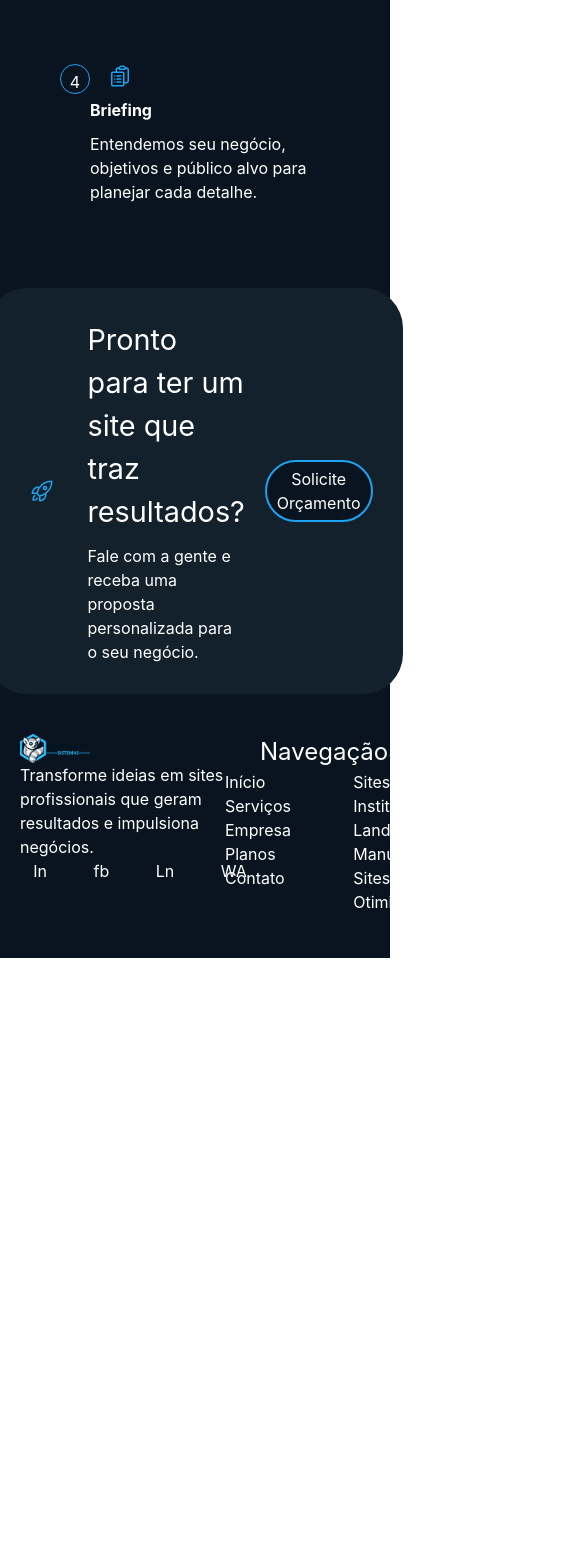
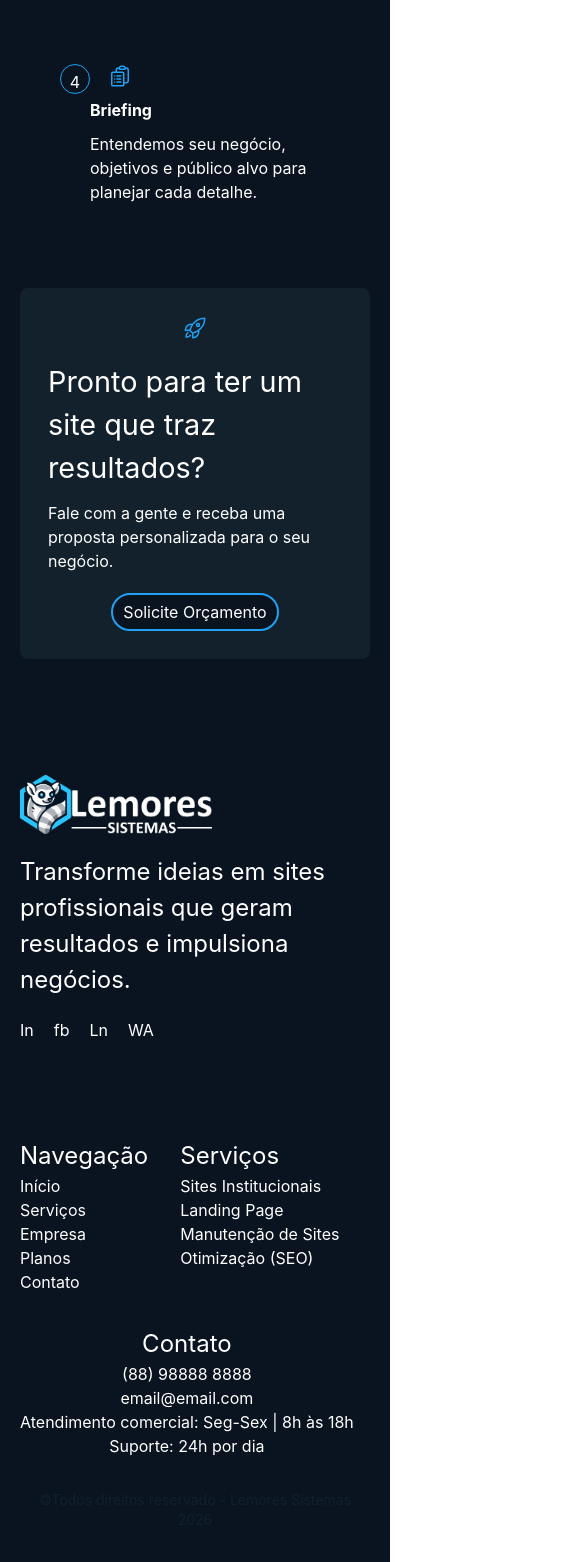
Before and after one commit to WerbystonLemos/lemores, a React (Create React App) app: page / in a window 390 px wide. Shown: the part 2253-3815 px from the top of the page, 585 px wide, since content can reach past the window. Before the commit the page ends 3211 px from the top, so only its background shows below. Built offline with nearby package versions, Linux system fonts and the light colour scheme.

Commit message:
[Fix] correção de responsividade

```diff
--- a/src/assets/css/footer.css
+++ /dev/null
@@ -1,49 +0,0 @@
-.containerFooter, .footerItem, .footerItemRS
-{
-    display: flex;
-    align-items: center;
-    justify-content: center;
-}
-.containerFooter
-{
-    padding: 20px;
-    justify-content: space-between;
-    align-items: start;
-}
-.footerItem
-{
-    align-items: start;
-    /* gap: 30px; */
-    flex-direction: column;
-}
-.footerItem img
-{
-    width: 70px;
-}
-.footerItem p
-{
-    color: var(--white);
-    width: 15rem;
-}
-.footerItemRS
-{
-    color: var(--white);
-    width: 100%;
-    gap: 20px;
-    justify-content: space-around;
-}
-.footerItem h1
-{
-    color: var(--white);
-    font-size: 1.5em;
-}
-.footerItem ul
-{
-    color: var(--white);
-    text-decoration: none;
-    list-style-type: none;
-}
-.footerItem ul li
-{
-    margin-left: -35px;
-}
--- a/src/assets/css/ready.css
+++ /dev/null
@@ -1,33 +0,0 @@
-.containerReady, #ready
-{
-    display: flex;
-    align-items: center;
-    justify-content: center;
-}
-.containerReady
-{
-    padding: 20px;
-}
-#ready
-{
-    gap: 20px;
-    background-color: var(--terceary);
-    padding: 30px;
-    border-radius: 40px;
-}
-#ready div svg
-{
-    width: 50px;
-    color: var(--secondary);
-}
-#ready div:nth-child(2)
-{
-    color: var(--white);
-    display: flex;
-    flex-direction: column;
-    gap: 10px;
-}
-#ready div:nth-child(2) > span:nth-child(1)
-{
-    font-size: 1.8em;
-}
--- a/src/parts/Footer.jsx
+++ b/src/parts/Footer.jsx
@@ -1,17 +1,16 @@
-import './../assets/css/footer.css'
-import logomarca from '../assets/images/logomarca.png'
+import logomarca from '../assets/images/logomarcaBCO.png'
 
 export default function Footer()
 {
     return(
-        <div className="containerFooter">
+        <div className="flex items-start justify-between px-5 py-8 flex-col gap-8">
 
-            <div className="footerItem">
-                <img src={logomarca} alt="Lemores" />
-                <p>
+            <div className="flex items-start justify-center flex-col gap-5 py-16">
+                <img className='w-48' src={logomarca} alt="Lemores" />
+                <p className='text-[18pt] text-white'>
                     Transforme ideias em sites profissionais que geram resultados e impulsiona negócios.
                 </p>
-                <div className="footerItemRS">
+                <div className="flex items-center justify-arround text-white w-full gap-5">
                     <span>In</span>
                     <span>fb</span>
                     <span>Ln</span>
@@ -19,35 +18,41 @@ export default function Footer()
                 </div>
             </div>
 
-            <div className="footerItem">
-                <h1>Navegação</h1>
-                <ul>
-                    <li>Início</li>
-                    <li>Serviços</li>
-                    <li>Empresa</li>
-                    <li>Planos</li>
-                    <li>Contato</li>
+            <div className=' flex justify-between items-start gap-8'>
+                <div className="flex items-start justify-center flex-col">
+                    <h1 className='text-[1.5em] text-white'>Navegação</h1>
+                    <ul className='text-white no-underline list-none'>
+                        <li className=''>Início</li>
+                        <li className=''>Serviços</li>
+                        <li className=''>Empresa</li>
+                        <li className=''>Planos</li>
+                        <li className=''>Contato</li>
+                    </ul>
+                </div>
+
+                <div className="flex items-start justify-center flex-col">
+                    <h1 className='text-[1.5em] text-white'>Serviços</h1>
+                    <ul className='text-white no-underline list-none'>
+                        <li className=''>Sites Institucionais</li>
+                        <li className=''>Landing Page</li>
+                        <li className=''>Manutenção de Sites</li>
+                        <li className=''>Otimização (SEO)</li>
+                    </ul>
+                </div>
+            </div>
+
+            <div className="flex items-center justify-center flex-col">
+                <h1 className='text-[1.5em] text-white'>Contato</h1>
+                <ul className='text-white no-underline list-none text-center'>
+                    <li className=''>(88) 98888 8888</li>
+                    <li className=''>email@email.com</li>
+                    <li className=''>Atendimento comercial: Seg-Sex | 8h às 18h</li>
+                    <li className=''>Suporte: 24h por dia</li>
                 </ul>
             </div>
 
-            <div className="footerItem">
-                <h1>Serviços</h1>
-                <ul>
-                    <li>Sites Institucionais</li>
-                    <li>Landing Page</li>
-                    <li>Manutenção de Sites</li>
-                    <li>Otimização (SEO)</li>
-                </ul>
-            </div>
-
-            <div className="footerItem">
-                <h1>Contato</h1>
-                <ul>
-                    <li>(88) 98888 8888</li>
-                    <li>email@email.com</li>
-                    <li>Atendimento comercial: Seg-Sex | 8h às 18h</li>
-                    <li>Suporte: 24h por dia</li>
-                </ul>
+            <div>
+                <p className='text-center text-terceary text-sm'>&copy;Todos direitos reservado - Lemores Sistemas 2026</p>
             </div>
 
         </div>
--- a/src/parts/Ready.jsx
+++ b/src/parts/Ready.jsx
@@ -1,19 +1,17 @@
-import './../assets/css/ready.css'
-
 export default function Ready()
 {
     return(
-        <div className="containerReady">
-            <div id="ready">
+        <div className="flex items-center justify-center p-5">
+            <div className='flex flex-col items-center justify-center gap-5 bg-terceary p-7 rounded rounded-lg'>
 
-                <div>
+                <div className='text-secondary'>
                     <svg xmlns="http://www.w3.org/2000/svg" fill="none" viewBox="0 0 24 24" strokeWidth={1.5} stroke="currentColor" className="size-6">
                         <path strokeLinecap="round" strokeLinejoin="round" d="M15.59 14.37a6 6 0 0 1-5.84 7.38v-4.8m5.84-2.58a14.98 14.98 0 0 0 6.16-12.12A14.98 14.98 0 0 0 9.631 8.41m5.96 5.96a14.926 14.926 0 0 1-5.841 2.58m-.119-8.54a6 6 0 0 0-7.381 5.84h4.8m2.581-5.84a14.927 14.927 0 0 0-2.58 5.84m2.699 2.7c-.103.021-.207.041-.311.06a15.09 15.09 0 0 1-2.448-2.448 14.9 14.9 0 0 1 .06-.312m-2.24 2.39a4.493 4.493 0 0 0-1.757 4.306 4.493 4.493 0 0 0 4.306-1.758M16.5 9a1.5 1.5 0 1 1-3 0 1.5 1.5 0 0 1 3 0Z" />
                     </svg>
                 </div>
 
-                <div>
-                    <span>Pronto para ter um site que traz resultados?</span>
+                <div className='text-white flex flex-col gap-3'>
+                    <span className='text-[1.8em]'>Pronto para ter um site que traz resultados?</span>
                     <span>Fale com a gente e receba uma proposta personalizada para o seu negócio.</span>
                 </div>
 
```
